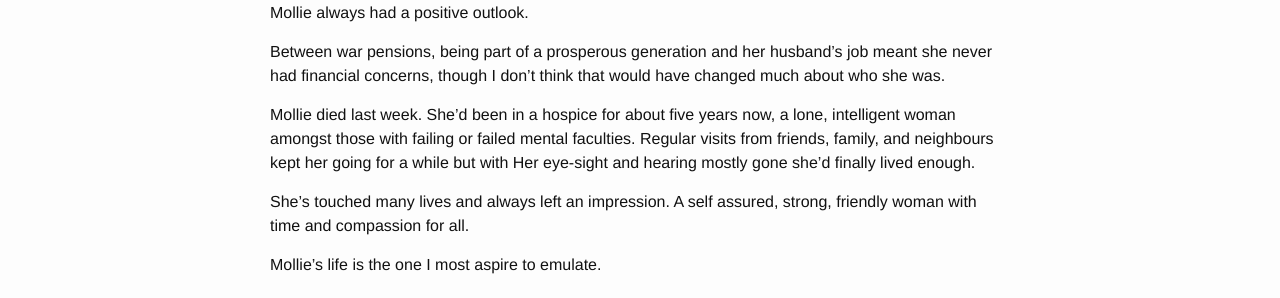
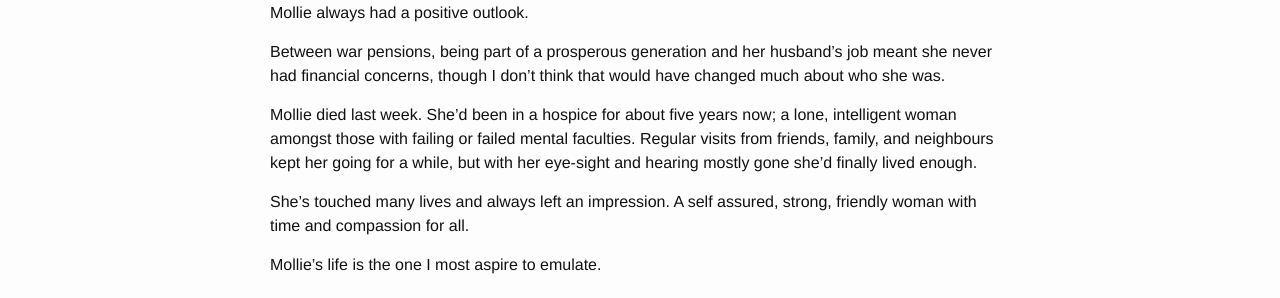
Before and after one commit to krutisfood/krutisfood.github.io, a Jekyll site: the page built from _posts/2016-08-03-mollie.markdown, in a window 1280 px wide. Shown: the part 766-1064 px from the top of the page. Built offline with Jekyll 4.4.1, drawn with Linux system fonts in a browser that asks for light colours.

```diff
--- a/_posts/2016-08-03-mollie.markdown
+++ b/_posts/2016-08-03-mollie.markdown
@@ -20,7 +20,7 @@ Mollie always had a positive outlook.
 
 Between war pensions, being part of a prosperous generation and her husband's job meant she never had financial concerns, though I don't think that would have changed much about who she was.
 
-Mollie died last week. She'd been in a hospice for about five years now, a lone, intelligent woman amongst those with failing or failed mental faculties. Regular visits from friends, family, and neighbours kept her going for a while but with Her eye-sight and hearing mostly gone she'd finally lived enough.
+Mollie died last week. She'd been in a hospice for about five years now; a lone, intelligent woman amongst those with failing or failed mental faculties. Regular visits from friends, family, and neighbours kept her going for a while, but with her eye-sight and hearing mostly gone she'd finally lived enough.
 
 She's touched many lives and always left an impression. A self assured, strong, friendly woman with time and compassion for all.
 
```
